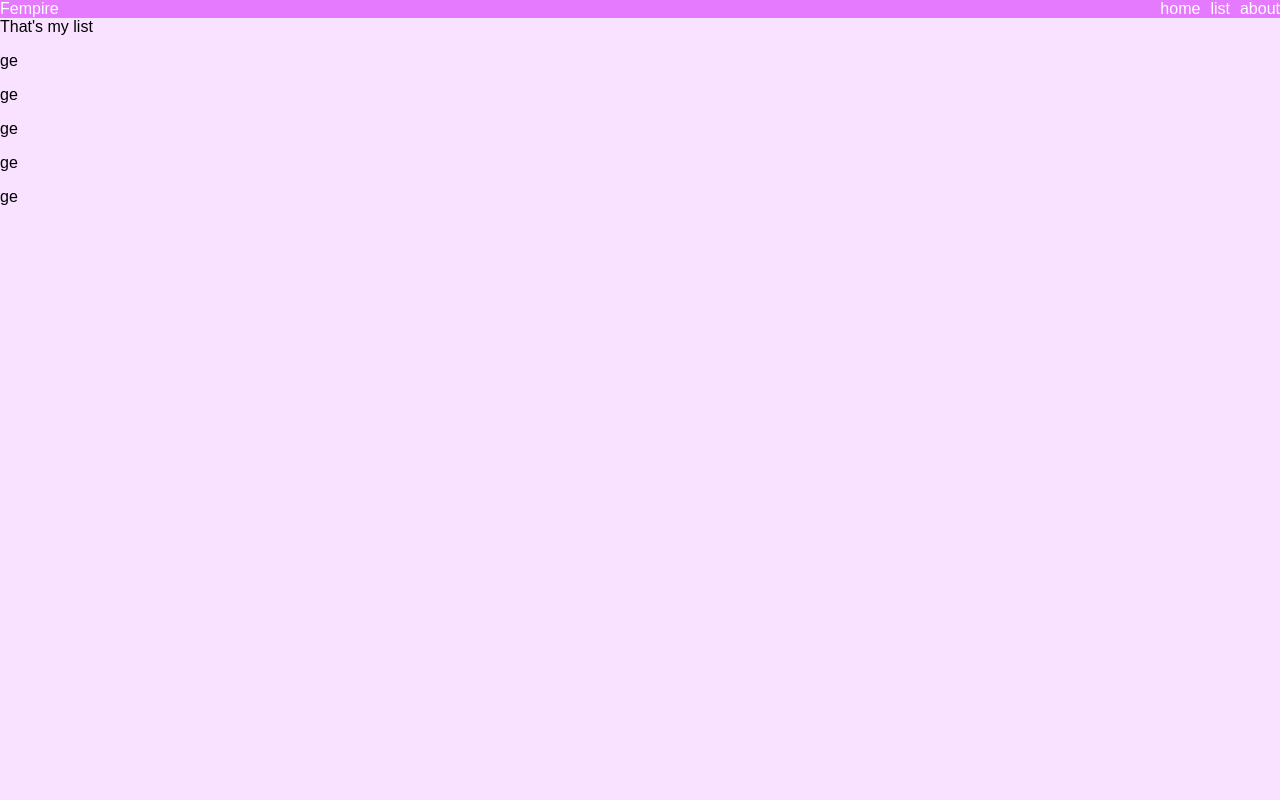
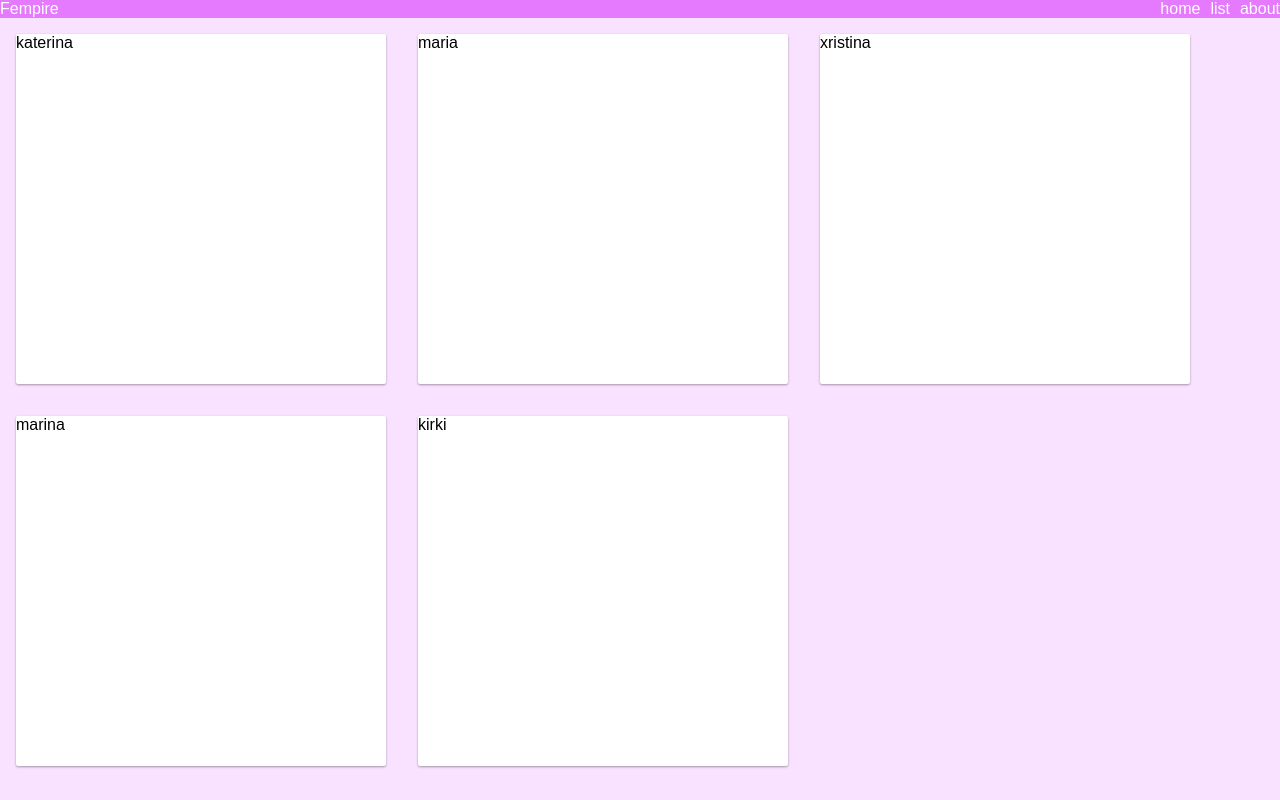
Before and after one commit to fempire/fempire-react, a React (Create React App) app: page /list in a window 1280 px wide. Built offline with nearby package versions, Linux system fonts and the light colour scheme.

Commit message:
card styles

```diff
--- a/src/components/Parts/Header/header.css
+++ b/src/components/Parts/Header/header.css
@@ -4,6 +4,7 @@ header {
     display: flex;
     flex-direction: row;
     justify-content: space-between;
+    width: 100%;
 }
 
 header a {
--- a/src/components/Views/About/About.js
+++ b/src/components/Views/About/About.js
@@ -5,6 +5,7 @@ class About extends Component {
   render() {
     return (
       <div>
+        Nothing more about us here.
       </div>
     );
   }
--- a/src/components/Views/List/List.js
+++ b/src/components/Views/List/List.js
@@ -1,16 +1,18 @@
 import React, { Component } from 'react';
 import './list.css';
+import ListItem from "./ListItem";
+
+const NAMES = [
+    "katerina", "maria", "xristina", "marina", "kirki"
+];
 
 class List extends Component {
   render() {
     return (
-      <div>
-        That's my list
-        <p>ge</p>
-        <p>ge</p>
-        <p>ge</p>
-        <p>ge</p>
-        <p>ge</p>
+      <div className="list">
+          {NAMES.map(name => (
+              <ListItem key={name} info={name}/>
+          ))}
       </div>
     );
   }
--- /dev/null
+++ b/src/components/Views/List/ListItem.js
@@ -0,0 +1,14 @@
+import React, { Component } from 'react';
+import './list.css';
+
+class ListItem extends Component {
+    render() {
+        return (
+            <div className="list-item">
+                {this.props.info}
+            </div>
+        );
+    }
+}
+
+export default ListItem;
--- a/src/components/Views/List/list.css
+++ b/src/components/Views/List/list.css
@@ -0,0 +1,30 @@
+.list {
+    display : -webkit-flex;
+    display : -ms-flexbox;
+    display : flex;
+    flex-wrap:wrap;
+    -webkit-align-content: flex-start;
+    -ms-flex-line-pack: start;
+    align-content: flex-start;
+}
+
+.list-item {
+    background: #fff;
+    border-radius: 2px;
+    height: 350px;
+    margin: 16px;
+    width: 370px;
+    box-shadow: 0 1px 3px rgba(0,0,0,0.12), 0 1px 2px rgba(0,0,0,0.24);
+    transition: all 0.3s cubic-bezier(.25,.8,.25,1);
+}
+
+.list-item:hover {
+    box-shadow: 0 14px 28px rgba(0,0,0,0.25), 0 10px 10px rgba(0,0,0,0.22);
+}
+
+@media (max-width: 450px) {
+    .list-item {
+        flex-grow: 1;
+        height: auto;
+    }
+}
```
